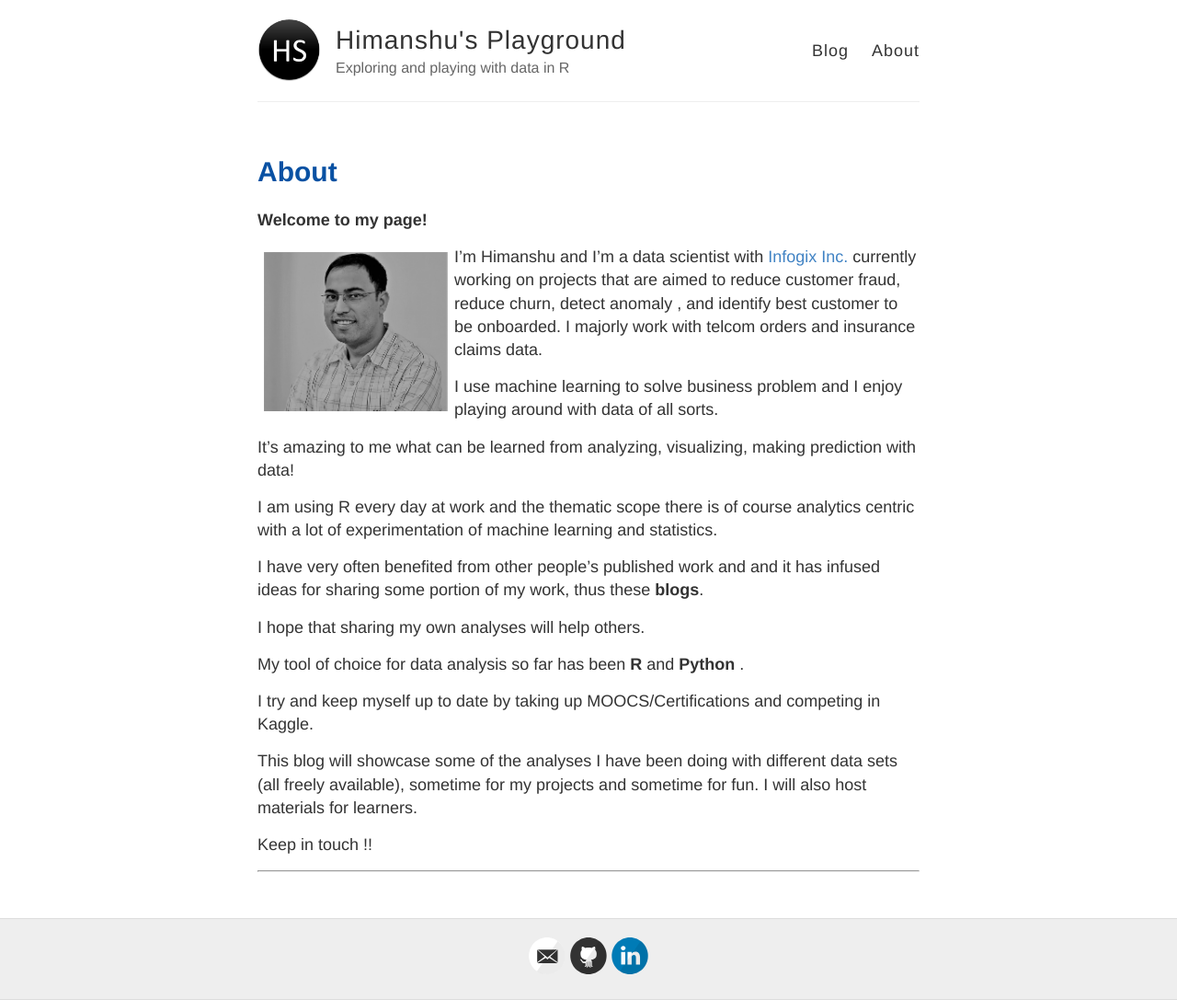
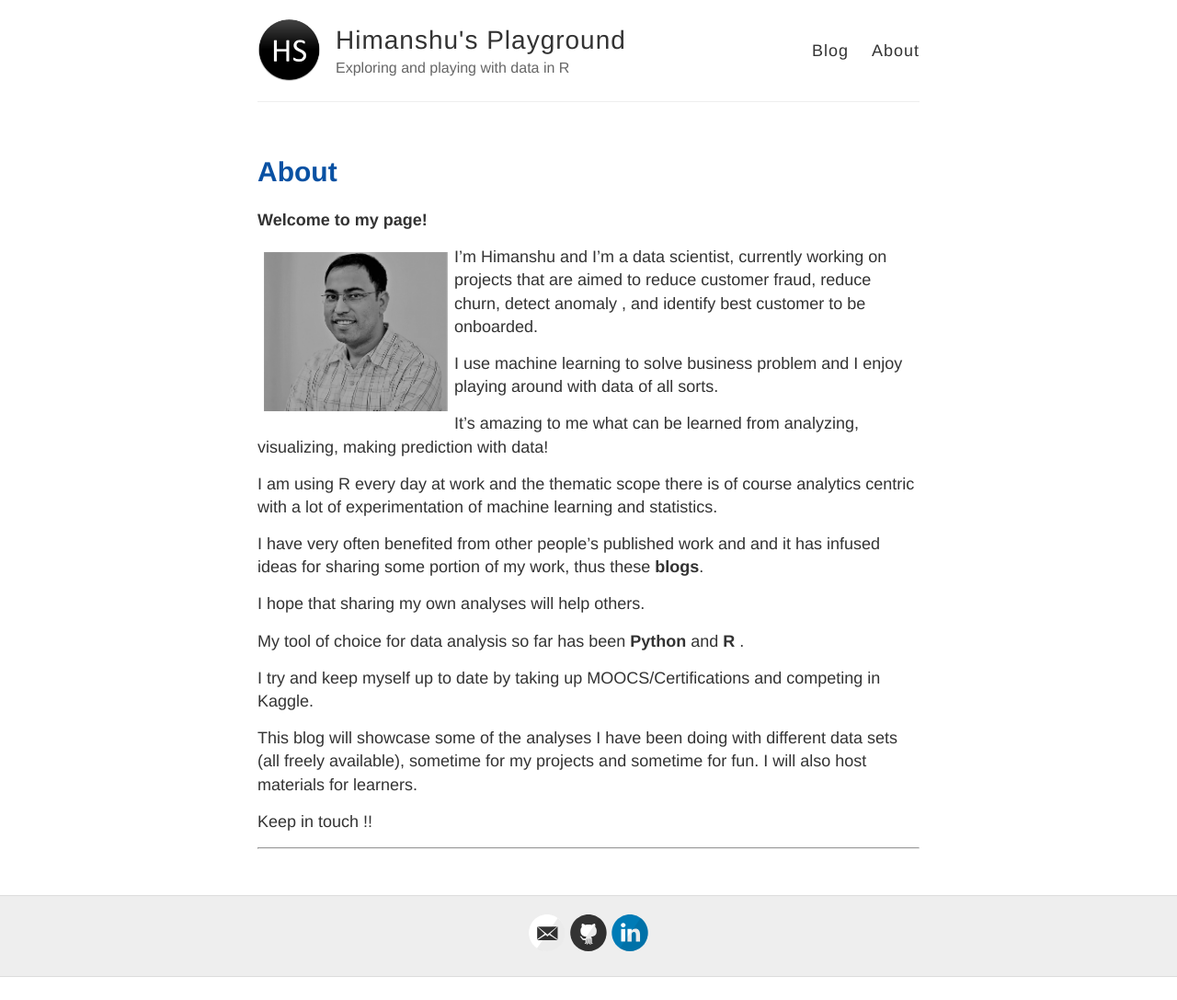
Before and after one commit to himanshusin/himanshusin.github.io, a Jekyll site: the page built from about.md, in a window 1280 px wide. Shown: the whole page at 92% size. Built offline with Jekyll 4.4.1, drawn with Linux system fonts in a browser that asks for light colours; after the commit the page ends 1062 px from its top, so only the background shows below that.

Commit message:
Update about.md

```diff
--- a/about.md
+++ b/about.md
@@ -8,7 +8,7 @@ permalink: /about/
 
 ![]({{ site.url }}/images/selfie2.jpg){:style="float: left;margin-right: 7px;margin-top: 7px; margin-bottom: 7px; margin-left: 7px; width: 200px"}
 
-I'm Himanshu and I'm a data scientist with [Infogix Inc.](http://infogix.com) currently working on projects that are aimed to  reduce customer fraud, reduce churn, detect anomaly , and identify best customer to be onboarded. I majorly work with telcom orders and insurance claims data.
+I'm Himanshu and I'm a data scientist,  currently working on projects that are aimed to  reduce customer fraud, reduce churn, detect anomaly , and identify best customer to be onboarded.
 
 I use machine learning to solve business problem and I enjoy playing around with data of all sorts.
 
@@ -20,7 +20,7 @@ I have very often benefited from other people's published work and and it has in
 
 I hope that sharing my own analyses will help others.
 
-My tool of choice for data analysis so far has been **R** and **Python** .
+My tool of choice for data analysis so far has been  **Python**  and **R** .
 
 I try and keep myself up to date by taking up MOOCS/Certifications and competing in Kaggle.
 
```
